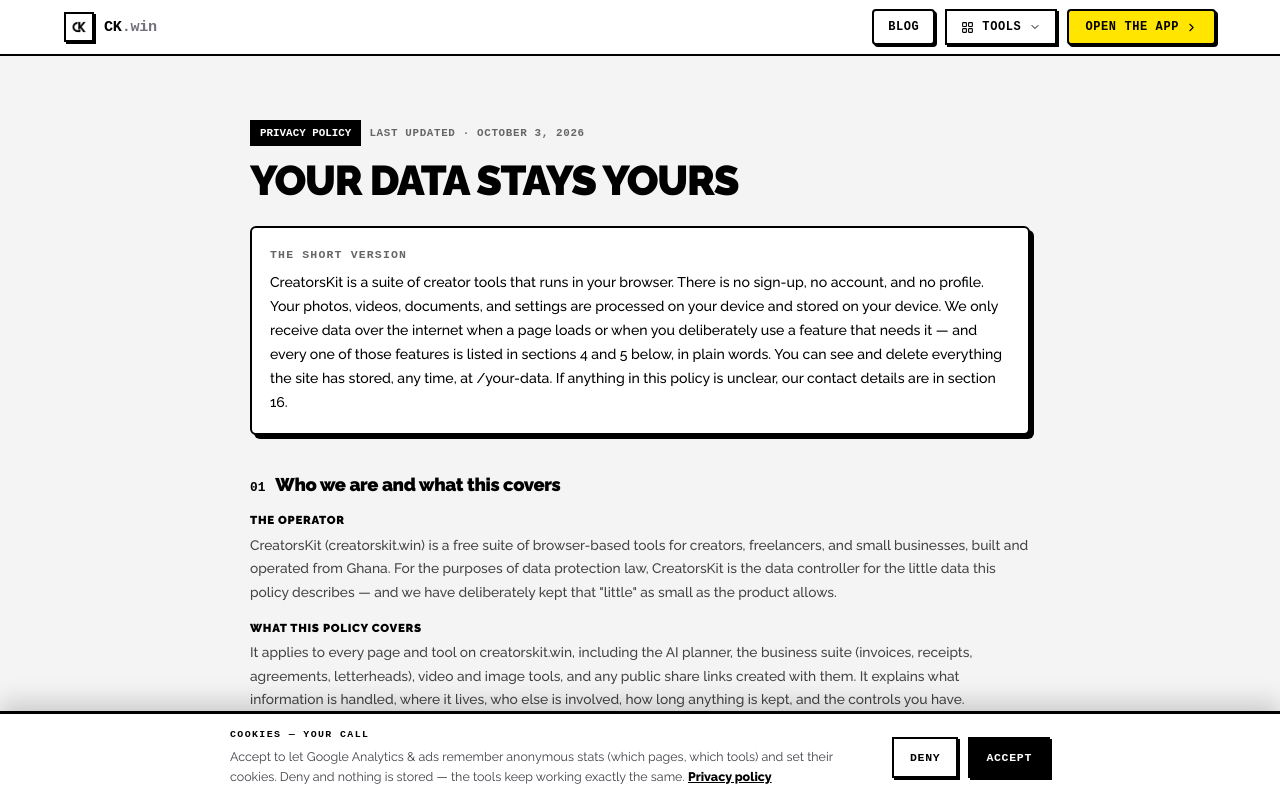
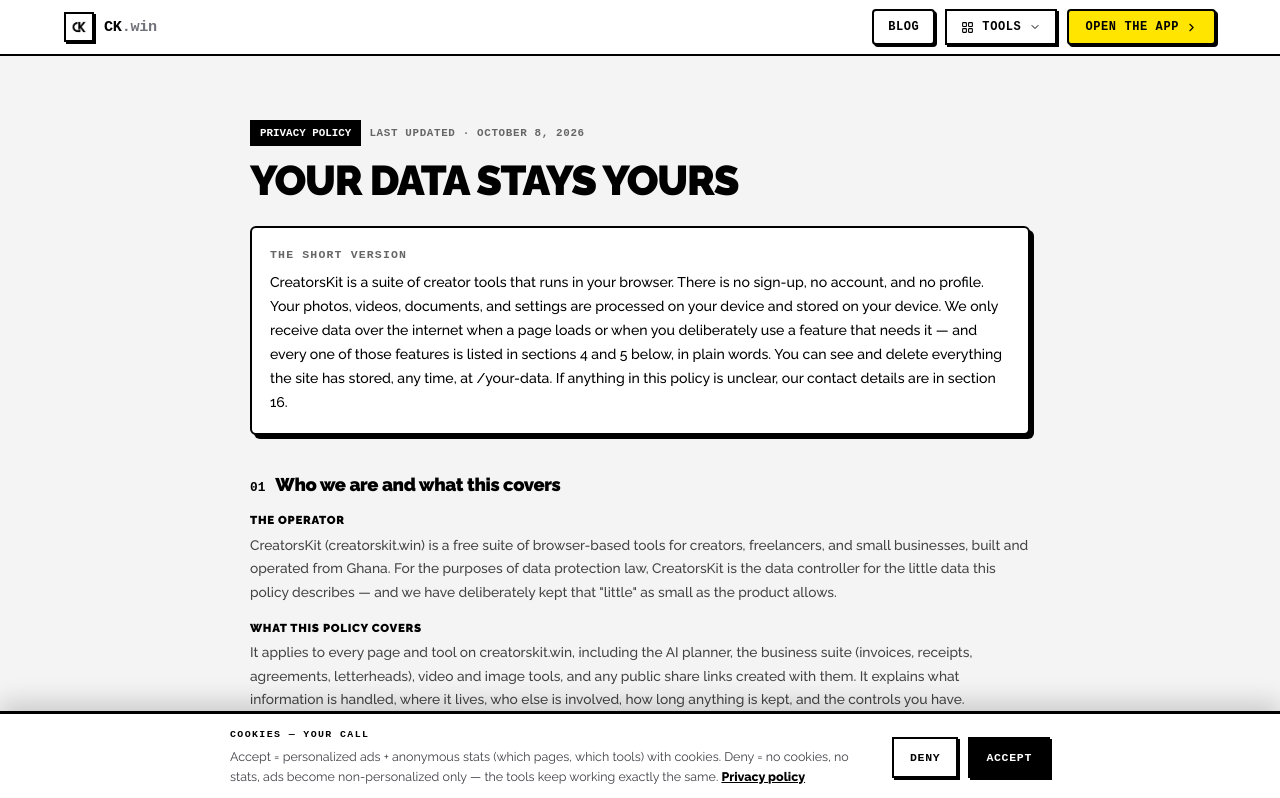
Before and after one commit to reubensonadat/creatorskit, a Next.js app: page /privacy in a window 1280 px wide. Shown: the top 798 px of the page. Built offline with nearby package versions, Linux system fonts and the light colour scheme; no server answers; a web font is replaced by a local one.

Commit message:
feat: add cookie consent gate, ads.txt, and SEO growth playbook documentation

```diff
--- a/src/app/layout.tsx
+++ b/src/app/layout.tsx
@@ -32,8 +32,8 @@
   // Homepage canonical — every other route sets its own via toolMetadata().
   alternates: { canonical: "/" },
   title: "CreatorsKit — Tools for Creators who ship",
-  description: "14 brutalist tools for video, photo, audio & design. No subscriptions. Runs in your browser & offline as a PWA.",
-  keywords: ["creator tools", "video editor", "photo editor", "AI tools", "free tools", "browser tools", "PWA", "space planner", "teleprompter"],
+  description: "20+ free tools for video, photo, audio, design & business — match cuts, auto captions, quote cards, invoices and more. No subscriptions. Runs in your browser & offline as a PWA.",
+  keywords: ["creator tools", "video editor", "photo editor", "AI tools", "free tools", "browser tools", "PWA", "teleprompter", "match cut", "auto captions", "quote card", "invoice generator"],
   authors: [{ name: "CreatorsKit" }],
   manifest: "/manifest.webmanifest",
   appleWebApp: {
@@ -53,14 +53,14 @@
   },
   openGraph: {
     title: "CreatorsKit — Tools for Creators who ship",
-    description: "14 brutalist tools for video, photo, audio & design. No subscriptions. Runs in your browser.",
+    description: "20+ free tools for video, photo, audio, design & business — match cuts, auto captions, quote cards, invoices and more. No subscriptions. Runs in your browser.",
     siteName: "CreatorsKit",
     type: "website",
   },
   twitter: {
     card: "summary_large_image",
     title: "CreatorsKit — Tools for Creators who ship",
-    description: "14 brutalist tools for video, photo, audio & design. No subscriptions. Runs in your browser.",
+    description: "20+ free tools for video, photo, audio, design & business — match cuts, auto captions, quote cards, invoices and more. No subscriptions. Runs in your browser.",
   },
 };
 
@@ -81,18 +81,32 @@
         <link rel="preload" as="style" href={GOOGLE_FONTS_CSS} crossOrigin="anonymous" />
         <AsyncFontLoader href={RALEWAY_FONTS_CSS} />
         <AsyncFontLoader href={GOOGLE_FONTS_CSS} />
-      </head>
-      <body className="antialiased bg-background text-foreground" style={{ margin: 0 }} suppressHydrationWarning>
-        {/* Consent Mode v2 — denied by default. This inline runs BEFORE the
-            GA script (raw scripts execute during parse; GoogleAnalytics loads
-            afterInteractive), so nothing is stored before the banner choice.
-            Returning visitors with a stored "granted" are re-granted here. */}
+        {/* Consent Mode v2 — region-scoped (owner ruling 2026-10-08):
+            worldwide default GRANTED (no cookie-consent law in Ghana/US/most
+            of the world → ads + analytics live by default), EEA+UK default
+            DENIED until the banner choice. An explicit DENY denies analytics
+            storage + personalization — with "Limited ads" enabled in AdSense,
+            denied visitors still get cookieless NON-personalized ads, so a
+            denial never means $0 revenue. This MUST remain the FIRST Google
+            script in the document: adsbygoogle.js (below) and GA4 both read
+            these defaults, so parse order is what makes them binding. */}
         <script
           id="ck-consent-default"
           dangerouslySetInnerHTML={{
-            __html: `window.dataLayer=window.dataLayer||[];function gtag(){dataLayer.push(arguments);}gtag('consent','default',{ad_storage:'denied',ad_user_data:'denied',ad_personalization:'denied',analytics_storage:'denied',functionality_storage:'granted',security_storage:'granted',wait_for_update:500});try{var c=localStorage.getItem('ck_consent_v1');if(c==='granted'||c==='denied'){gtag('consent','update',{ad_storage:c,ad_user_data:c,ad_personalization:c,analytics_storage:c,functionality_storage:'granted',security_storage:'granted'});}}catch(e){}`,
+            __html: `window.dataLayer=window.dataLayer||[];function gtag(){dataLayer.push(arguments);}gtag('consent','default',{ad_storage:'granted',ad_user_data:'granted',ad_personalization:'granted',analytics_storage:'granted',functionality_storage:'granted',security_storage:'granted'});var EEA=['AT','BE','BG','HR','CY','CZ','DK','EE','FI','FR','DE','GR','HU','IS','IE','IT','LV','LI','LT','LU','MT','NL','NO','PL','PT','RO','SK','SI','ES','SE','CH','GB','UK'];for(var i=0;i<EEA.length;i++){gtag('consent','default',{ad_storage:'denied',ad_user_data:'denied',ad_personalization:'denied',analytics_storage:'denied',functionality_storage:'granted',security_storage:'granted',wait_for_update:500,region:EEA[i]});}try{var c=localStorage.getItem('ck_consent_v1');if(c==='granted'||c==='denied'){gtag('consent','update',{ad_storage:c,ad_user_data:c,ad_personalization:c,analytics_storage:c,functionality_storage:'granted',security_storage:'granted'});}}catch(e){}`,
           }}
         />
+        {/* Google AdSense loader — installed 2026-10-08 (pub ID
+            ca-pub-7897650446063664; publisher IDs are public by design).
+            Google's exact snippet, on every page as required for account
+            review. Deliberately AFTER the consent default above. */}
+        <script
+          async
+          src="https://pagead2.googlesyndication.com/pagead/js/adsbygoogle.js?client=ca-pub-7897650446063664"
+          crossOrigin="anonymous"
+        />
+      </head>
+      <body className="antialiased bg-background text-foreground" style={{ margin: 0 }} suppressHydrationWarning>
         <ClientLayout>{children}</ClientLayout>
         {GA_ID ? <GoogleAnalytics gaId={GA_ID} /> : null}
         <ConsentGate />
--- a/src/app/privacy/page.tsx
+++ b/src/app/privacy/page.tsx
@@ -94,8 +94,9 @@
         id: '07',
         title: 'Analytics & measurement',
         items: [
-            { label: 'Your choice comes first', text: 'The first time you visit, a small banner asks you to Accept or Deny analytics and advertising cookies. Until you Accept, Google Analytics runs in consent-denied mode: it stores no cookies and sets no identifiers. Deny, and it stays that way — every tool works identically either way. Your choice is remembered in your browser (localStorage key "ck_consent_v1") and you can change it anytime by clearing site data.' },
-            { label: 'Google Analytics 4 (after you Accept)', text: 'If you accept, Google Analytics 4 counts how often pages and tools are opened, from roughly where and on what kind of device, using Google’s cookies (such as _ga) under Google’s privacy terms. You can review or reset them in your browser and in Google’s activity controls. We enable IP anonymization and do not use GA to build advertising profiles.' },
+            { label: 'Your choice comes first', text: 'A small banner lets you Accept or Deny analytics and advertising cookies. Where you visit from decides the starting point: in Europe (EEA and the UK), nothing is stored until you choose — until you Accept, Google Analytics and ads run in consent-denied mode with no cookies and no identifiers. Everywhere else, anonymous measurement runs from your first visit, and the banner lets you switch it off at any time. Your choice is remembered in your browser (localStorage key "ck_consent_v1"); change it anytime by clearing site data.' },
+            { label: 'Google Analytics 4 (when measurement is on)', text: 'Google Analytics 4 counts how often pages and tools are opened, from roughly where and on what kind of device, using Google’s cookies (such as _ga) under Google’s privacy terms where cookies are allowed. You can review or reset them in your browser and in Google’s activity controls. We enable IP anonymization and do not use GA to build advertising profiles.' },
+            { label: 'What Deny means', text: 'Deny and Google’s tags store nothing: no analytics cookies, no ad cookies, no identifiers — and any previously set Google cookies are deleted. Ads do not disappear; they simply become non-personalized ("limited ads" served without cookies), because ads are what keep every tool free. Every tool works identically either way.' },
             { label: 'How many said yes or no', text: 'To know the accept/deny ratio, GA4 receives a cookieless consent signal when the banner is answered — including for people who deny. That signal carries no identifier and stores nothing on your device; it exists purely so we can see, in aggregate, how visitors feel about tracking.' },
             { label: 'Count events, never people', text: 'Analytics answers one question: which tools do people find useful. No replay recording, no session recording, no cross-site profiles, no personal data exports. Our operating principle, from the business plan this product is built on: count events, never people.' },
         ],
@@ -104,7 +105,7 @@
         id: '08',
         title: 'Cookies and local storage',
         items: [
-            { label: 'No cookies of our own', text: 'We set no cookies ourselves — none. The only cookies ever present come from Google Analytics and ad networks, and only if you accepted them in the banner. Deny and your browser stays cookie-free from us.' },
+            { label: 'No cookies of our own', text: 'We set no cookies ourselves — none. The only cookies ever present come from Google Analytics and ad networks, and only where your consent allows them: in Europe not until you Accept, elsewhere until you Deny. Deny and Google’s tags delete their cookies — your browser stays cookie-free from us.' },
             { label: 'Functional storage only', text: 'The site’s storage (IndexedDB + localStorage, described in section 3) is strictly functional — remembering your work and settings between visits. It is readable by you (via /your-data) and removable at any time from your browser settings.' },
             { label: 'Do Not Track', text: 'Because we do not track you in the first place, Do Not Track and Global Privacy Control signals are respected by default — there is nothing on our side to switch off.' },
         ],
@@ -115,6 +116,7 @@
         items: [
             { label: 'Why ads exist here', text: 'Ads keep every tool free. Advertising appears only in reserved slots on free pages (such as side and footer banners) — never inside a tool’s workflow before an export, and never blocking your file.' },
             { label: 'Ad networks and their cookies', text: 'Ad slots are served by advertising networks (such as Google AdSense when live). Those networks may set their own cookies or similar technologies subject to their own privacy policies — including to measure or personalize ads. You can review and control Google’s ad settings at Google’s “Ads Settings” page, and most browsers let you limit third-party cookies entirely.' },
+            { label: 'Non-personalized mode', text: 'If you deny consent — or live where consent is required and have not given it — ad slots do not go blank. They switch to non-personalized "limited ads" served without cookies. You get the same free tools; the ads simply stop being tailored to anyone.' },
             { label: 'Sponsored screens on mobile', text: 'On mobile, occasionally a short sponsored screen appears before an external site opens, plus a once-per-session banner. These are house features to keep the service free; they collect nothing beyond what section 4 already describes.' },
             { label: 'Future rewarded ads', text: 'If we ever add “watch an ad for one extra AI use” flows, this section will say so plainly before it ships.' },
         ],
@@ -192,7 +194,7 @@
         <LegalPage
             badge="PRIVACY POLICY"
             title="Your data stays yours"
-            updated="OCTOBER 3, 2026"
+            updated="OCTOBER 8, 2026"
             intro={INTRO}
             sections={SECTIONS}
             sibling={{ href: '/terms', label: 'TERMS OF SERVICE' }}
--- a/src/components/ConsentGate.tsx
+++ b/src/components/ConsentGate.tsx
@@ -64,8 +64,8 @@
                     Cookies — your call
                 </div>
                 <p style={{ margin: 0, fontSize: '0.78rem', lineHeight: 1.55, color: '#3f3f46' }}>
-                    Accept to let Google Analytics & ads remember anonymous stats (which pages, which tools) and set their cookies. Deny and
-                    nothing is stored — the tools keep working exactly the same.{' '}
+                    Accept = personalized ads + anonymous stats (which pages, which tools) with cookies. Deny = no cookies, no stats, ads become
+                    non-personalized only — the tools keep working exactly the same.{' '}
                     <Link href="/privacy" style={{ color: '#000', fontWeight: 800, textDecoration: 'underline' }}>
                         Privacy policy
                     </Link>
```
Also changed, not shown: src/app/business/page.tsx (+6 -3 lines), src/app/globals.css (+18 -0 lines), public/ads.txt (added), 1 other file (tests, documents, lock files or other folders).
